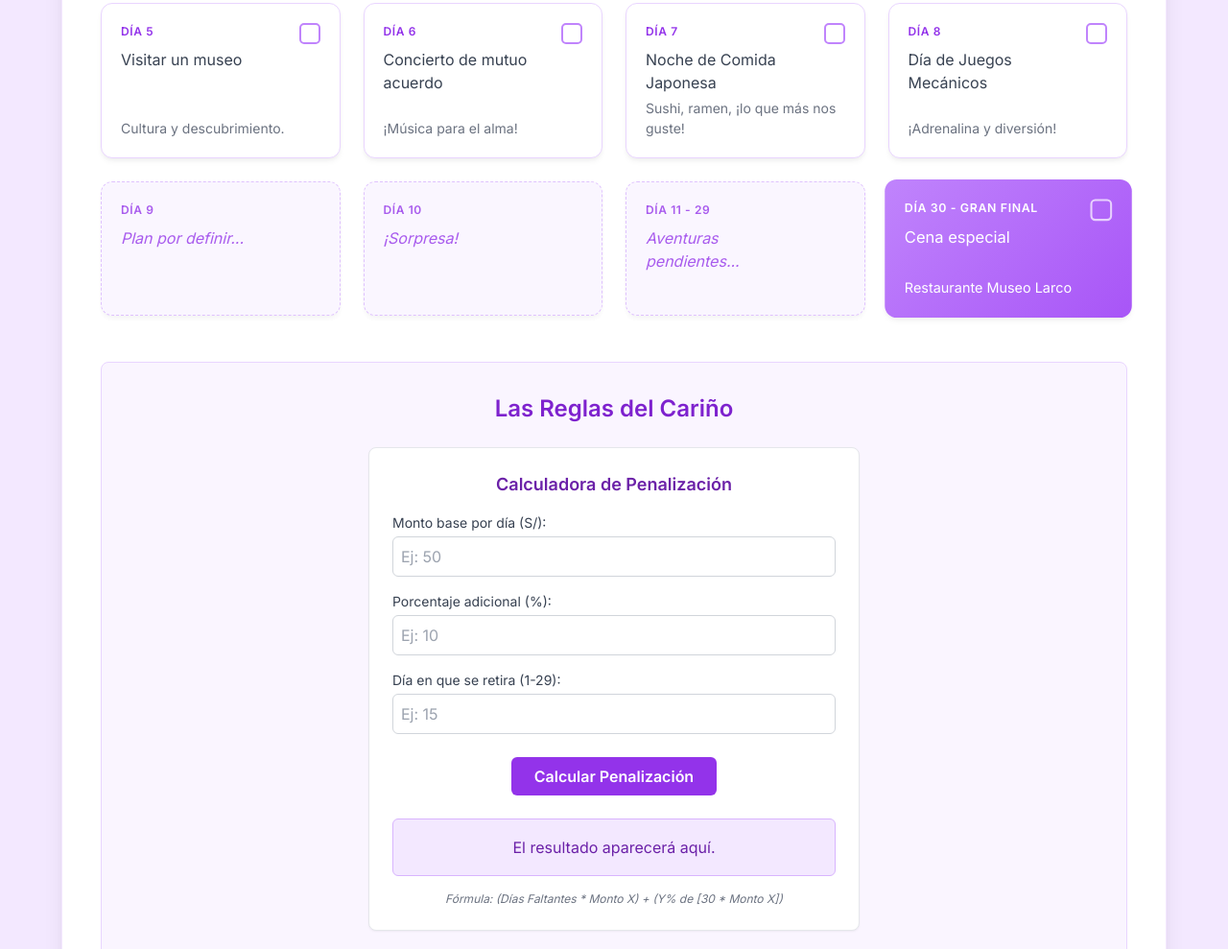
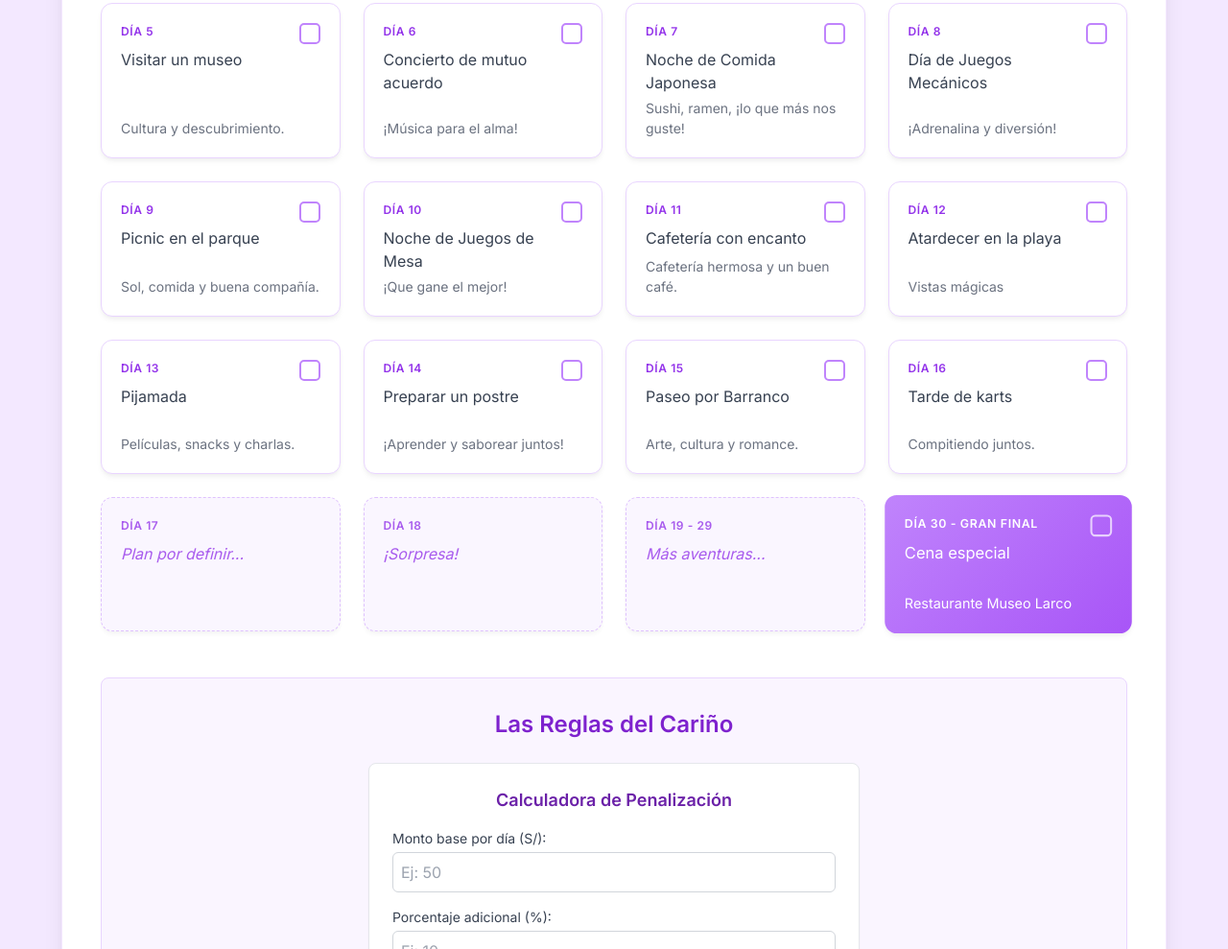
Before and after one commit to RonaldProCo/Cumple, a plain HTML site: page index.html in a window 1280 px wide. Shown: the part 790-1779 px from the top of the page at 96% size. Drawn offline with nearby package versions, Linux system fonts and the light colour scheme.

Commit message:
Update index.html

```diff
--- a/index.html
+++ b/index.html
@@ -26,7 +26,7 @@
             display: flex;
             flex-direction: column;
             justify-content: space-between;
-            min-height: 140px; /* Un poco más de altura para el checkbox */
+            min-height: 140px; /* Altura mínima consistente */
             position: relative; /* Para posicionar el checkbox */
         }
         .day-card:hover {
@@ -55,7 +55,6 @@
          .final-day-card .custom-checkbox:checked::before {
              color: white; /* Check blanco */
          }
-
 
         /* Placeholder Gerbera */
         .gerbera-placeholder {
@@ -168,85 +167,103 @@
 
                     <div class="day-card" data-day="1">
                         <input type="checkbox" class="custom-checkbox" id="day-1-check">
-                        <div class="card-content">
-                            <span class="card-day">DÍA 1</span>
-                            <p class="card-title">Noche de cine en casa</p>
-                        </div>
+                        <div class="card-content"> <span class="card-day">DÍA 1</span> <p class="card-title">Noche de cine en casa</p> </div>
                         <p class="card-subtitle">¡Con mantita y snacks!</p>
                     </div>
                     <div class="day-card" data-day="2">
                          <input type="checkbox" class="custom-checkbox" id="day-2-check">
-                         <div class="card-content">
-                            <span class="card-day">DÍA 2</span>
-                            <p class="card-title">Cena romántica casera</p>
-                         </div>
+                         <div class="card-content"> <span class="card-day">DÍA 2</span> <p class="card-title">Cena romántica casera</p> </div>
                          <p class="card-subtitle">Cocinamos nuestro plato favorito.</p>
                     </div>
                     <div class="day-card" data-day="3">
                         <input type="checkbox" class="custom-checkbox" id="day-3-check">
-                        <div class="card-content">
-                            <span class="card-day">DÍA 3</span>
-                            <p class="card-title">Visita al zoológico o acuario</p>
-                        </div>
+                        <div class="card-content"> <span class="card-day">DÍA 3</span> <p class="card-title">Visita al zoológico o acuario</p> </div>
                         <p class="card-subtitle">Un día entre animales.</p>
                     </div>
-                    <div class="day-card" data-day="4">
+                     <div class="day-card" data-day="4">
                         <input type="checkbox" class="custom-checkbox" id="day-4-check">
-                        <div class="card-content">
-                            <span class="card-day">DÍA 4</span>
-                            <p class="card-title">Noche de pintura y vino</p>
-                        </div>
+                        <div class="card-content"> <span class="card-day">DÍA 4</span> <p class="card-title">Noche de pintura y vino</p> </div>
                         <p class="card-subtitle">¡A sacar el artista!</p>
                     </div>
-                    <div class="day-card" data-day="5">
+                     <div class="day-card" data-day="5">
                          <input type="checkbox" class="custom-checkbox" id="day-5-check">
-                         <div class="card-content">
-                            <span class="card-day">DÍA 5</span>
-                            <p class="card-title">Visitar un museo</p>
-                         </div>
+                         <div class="card-content"> <span class="card-day">DÍA 5</span> <p class="card-title">Visitar un museo</p> </div>
                         <p class="card-subtitle">Cultura y descubrimiento.</p>
                     </div>
-                    <div class="day-card" data-day="6">
+                     <div class="day-card" data-day="6">
                          <input type="checkbox" class="custom-checkbox" id="day-6-check">
-                         <div class="card-content">
-                            <span class="card-day">DÍA 6</span>
-                            <p class="card-title">Concierto de mutuo acuerdo</p>
-                         </div>
+                         <div class="card-content"> <span class="card-day">DÍA 6</span> <p class="card-title">Concierto de mutuo acuerdo</p> </div>
                         <p class="card-subtitle">¡Música para el alma!</p>
                     </div>
-                    <div class="day-card" data-day="7">
+                     <div class="day-card" data-day="7">
                          <input type="checkbox" class="custom-checkbox" id="day-7-check">
-                         <div class="card-content">
-                            <span class="card-day">DÍA 7</span>
-                            <p class="card-title">Noche de Comida Japonesa</p>
-                         </div>
+                         <div class="card-content"> <span class="card-day">DÍA 7</span> <p class="card-title">Noche de Comida Japonesa</p> </div>
                         <p class="card-subtitle">Sushi, ramen, ¡lo que más nos guste!</p>
                     </div>
-                    <div class="day-card" data-day="8">
+                     <div class="day-card" data-day="8">
                          <input type="checkbox" class="custom-checkbox" id="day-8-check">
-                         <div class="card-content">
-                            <span class="card-day">DÍA 8</span>
-                            <p class="card-title">Día de Juegos Mecánicos</p>
-                         </div>
+                         <div class="card-content"> <span class="card-day">DÍA 8</span> <p class="card-title">Día de Juegos Mecánicos</p> </div>
                         <p class="card-subtitle">¡Adrenalina y diversión!</p>
                     </div>
 
+                    <div class="day-card" data-day="9">
+                         <input type="checkbox" class="custom-checkbox" id="day-9-check">
+                         <div class="card-content"> <span class="card-day">DÍA 9</span> <p class="card-title">Picnic en el parque</p> </div>
+                         <p class="card-subtitle">Sol, comida y buena compañía.</p>
+                    </div>
+                    <div class="day-card" data-day="10">
+                         <input type="checkbox" class="custom-checkbox" id="day-10-check">
+                         <div class="card-content"> <span class="card-day">DÍA 10</span> <p class="card-title">Noche de Juegos de Mesa</p> </div>
+                         <p class="card-subtitle">¡Que gane el mejor!</p>
+                    </div>
+                    <div class="day-card" data-day="11">
+                         <input type="checkbox" class="custom-checkbox" id="day-11-check">
+                         <div class="card-content"> <span class="card-day">DÍA 11</span> <p class="card-title">Cafetería con encanto</p> </div>
+                         <p class="card-subtitle">Cafetería hermosa y un buen café.</p>
+                    </div>
+                    <div class="day-card" data-day="12">
+                         <input type="checkbox" class="custom-checkbox" id="day-12-check">
+                         <div class="card-content"> <span class="card-day">DÍA 12</span> <p class="card-title">Atardecer en la playa</p> </div>
+                         <p class="card-subtitle">Vistas mágicas</p>
+                    </div>
+                    <div class="day-card" data-day="13">
+                         <input type="checkbox" class="custom-checkbox" id="day-13-check">
+                         <div class="card-content"> <span class="card-day">DÍA 13</span> <p class="card-title">Pijamada</p> </div>
+                         <p class="card-subtitle">Películas, snacks y charlas.</p>
+                    </div>
+                     <div class="day-card" data-day="14">
+                         <input type="checkbox" class="custom-checkbox" id="day-14-check">
+                         <div class="card-content"> <span class="card-day">DÍA 14</span> <p class="card-title">Preparar un postre</p> </div>
+                         <p class="card-subtitle">¡Aprender y saborear juntos!</p>
+                    </div>
+                     <div class="day-card" data-day="15">
+                         <input type="checkbox" class="custom-checkbox" id="day-15-check">
+                         <div class="card-content"> <span class="card-day">DÍA 15</span> <p class="card-title">Paseo por Barranco</p> </div>
+                         <p class="card-subtitle">Arte, cultura y romance.</p>
+                    </div>
+                     <div class="day-card" data-day="16">
+                         <input type="checkbox" class="custom-checkbox" id="day-16-check">
+                         <div class="card-content"> <span class="card-day">DÍA 16</span> <p class="card-title">Tarde de karts</p> </div>
+                         <p class="card-subtitle">Compitiendo juntos.</p>
+                    </div>
+
+
                     <div class="day-card placeholder-card">
                          <div class="card-content">
-                            <span class="card-day">DÍA 9</span>
+                            <span class="card-day">DÍA 17</span>
                             <p class="placeholder-text">Plan por definir...</p>
                          </div>
                     </div>
                      <div class="day-card placeholder-card">
                           <div class="card-content">
-                            <span class="card-day">DÍA 10</span>
+                            <span class="card-day">DÍA 18</span>
                             <p class="placeholder-text">¡Sorpresa!</p>
                           </div>
                     </div>
                      <div class="day-card placeholder-card">
                           <div class="card-content">
-                            <span class="card-day">DÍA 11 - 29</span>
-                            <p class="placeholder-text">Aventuras pendientes...</p>
+                            <span class="card-day">DÍA 19 - 29</span>
+                            <p class="placeholder-text">Más aventuras...</p>
                           </div>
                     </div>
 
@@ -311,7 +328,7 @@
             const dayCards = document.querySelectorAll('.day-card[data-day]'); // Tarjetas con data-day (actividades reales)
             const progressBar = document.getElementById('progressBar');
             const progressText = document.getElementById('progressText');
-            const totalActivities = dayCards.length; // Número total de actividades con checkbox
+            const totalActivities = dayCards.length; // Número total de actividades con checkbox (SE ACTUALIZA AUTOMATICAMENTE)
 
             // Selectores para la calculadora de penalización
             const montoXInput = document.getElementById('monto_x');
@@ -343,7 +360,6 @@
                     localStorage.setItem(challengeStateKey, JSON.stringify(state));
                  } catch (e) {
                     console.error("Error saving state:", e);
-                    // Podrías notificar al usuario si el almacenamiento falla
                  }
             }
 
@@ -353,7 +369,7 @@
                 dayCards.forEach(card => {
                     const day = card.getAttribute('data-day');
                     const checkbox = card.querySelector('.custom-checkbox');
-                    if (!checkbox) return; // Saltar si no hay checkbox (raro, pero seguro)
+                    if (!checkbox) return;
 
                     const isCompleted = state[day] === true;
                     checkbox.checked = isCompleted;
@@ -394,10 +410,10 @@
                 currentState[day] = isChecked;
 
                 saveState(currentState);
-                updateUI(currentState); // Actualiza toda la UI para reflejar el cambio
+                updateUI(currentState);
             }
 
-             // Función para calcular la penalización (sin cambios lógicos)
+             // Función para calcular la penalización
             function calcularPenalizacion() {
                 const montoX = parseFloat(montoXInput.value);
                 const porcentajeY = parseFloat(porcentajeYInput.value);
@@ -432,12 +448,9 @@
 
 
             // --- Inicialización ---
-
-            // Cargar estado inicial y actualizar UI
             const initialState = loadState();
             updateUI(initialState);
 
-            // Añadir event listeners a los checkboxes
             dayCards.forEach(card => {
                 const checkbox = card.querySelector('.custom-checkbox');
                 if (checkbox) {
@@ -445,7 +458,6 @@
                 }
             });
 
-             // Añadir event listener al botón de calcular penalización
             if (calculateBtnPenalty) {
                 calculateBtnPenalty.addEventListener('click', calcularPenalizacion);
             } else {
@@ -457,3 +469,7 @@
 
 </body>
 </html>
+
+
+</body>
+</html>
```
